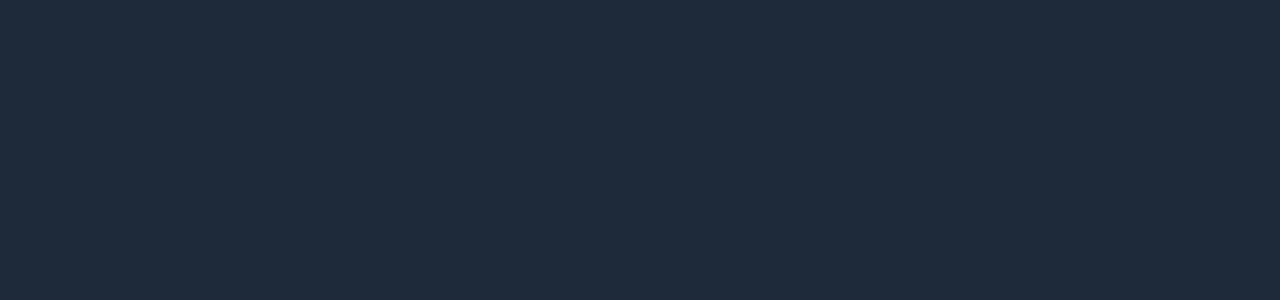
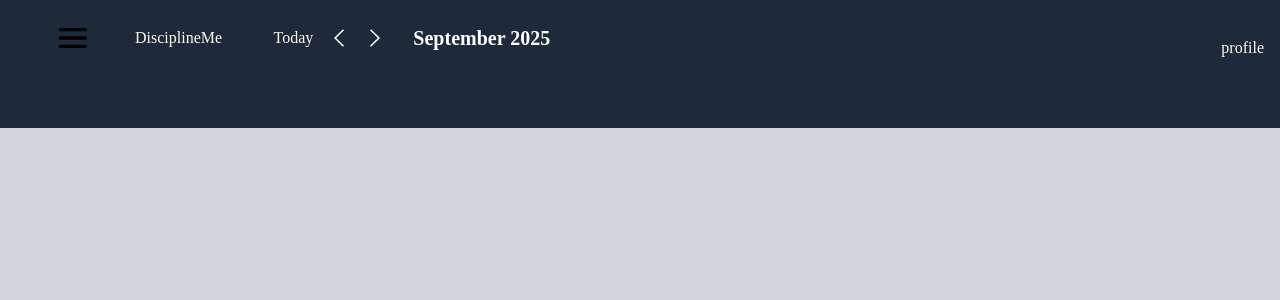
Before and after one commit to crynce/disciplineMe, a React (Vite) app: page / in a window 1280 px wide. Shown: the top 300 px of the page. Built offline with nearby package versions, Linux system fonts and the light colour scheme; a web font is replaced by a local one.

Commit message:
removed unused code

```diff
--- a/src/App.css
+++ b/src/App.css
@@ -1,7 +1,7 @@
 @import url("./assets//variables.css");
 
 .app-container {
-  width: 100vw;
+  /* width: 100vw; */
   height: clamp(700px, 100vh, 900px);
   min-width: max-content;
   background: hsla(276, 91%, 79%, 1);
--- a/src/App.tsx
+++ b/src/App.tsx
@@ -1,15 +1,15 @@
-import { useState } from "react";
+// import { useState } from "react";
 import "./App.css";
-import FormStep2 from "./components/FormStep2";
-import LoginForm from "./components/LoginForm";
-import Calendar from "./components/Calendar";
+// import FormStep2 from "./components/FormStep2";
+// import LoginForm from "./components/LoginForm";
+// import Calendar from "./components/Calendar";
 import CalendarDashboard from "./components/CalendarDashboard";
 
 function App() {
-  const [dropdownVisible, setDropdownVisible] = useState(false);
-  function handleDropdownToggle() {
-    setDropdownVisible((prev) => !prev);
-  }
+  // const [dropdownVisible, setDropdownVisible] = useState(false);
+  // function handleDropdownToggle() {
+  //   setDropdownVisible((prev) => !prev);
+  // }
   return (
     <>
       <div className="app-container ">
--- a/src/components/CalendarDashboard.tsx
+++ b/src/components/CalendarDashboard.tsx
@@ -1,9 +1,12 @@
-import React from "react";
+import DashboardNavContainer from "./DashboardNavContainer";
 
 export default function CalendarDashboard() {
   return (
-    <div className="bg-gray-800 w-[100vw] h-[100vh] text-amber-50">
-      <nav className="nav-container"></nav>
+    <div className="bg-gray-800 h-32 text-amber-50 ">
+      <div className="section1">
+        <DashboardNavContainer />
+      </div>
+      <div className="section2"></div>
     </div>
   );
 }
--- /dev/null
+++ b/src/components/CalendarLeftSidebar.tsx
@@ -0,0 +1,3 @@
+export default function CalendarLeftSidebar() {
+  return <div>CalendarLeftSidebar</div>;
+}
--- /dev/null
+++ b/src/components/DashboardNavContainer.tsx
@@ -0,0 +1,127 @@
+import { useState } from "react";
+import leftArrow from "../assets/left-arrow.svg";
+import rightArrow from "../assets/right-arrow.svg";
+import burgerSimple from "../assets/burger-simple.svg";
+const months = [
+  "January",
+  "February",
+  "March",
+  "April",
+  "May",
+  "June",
+  "July",
+  "August",
+  "September",
+  "October",
+  "November",
+  "December",
+];
+export default function DashboardNavContainer() {
+  const today = new Date();
+  const dateObj = {
+    today,
+    todaysDate: today.getDate(),
+    thisMonthFirstDay: new Date(
+      today.getFullYear(),
+      today.getMonth(),
+      1
+    ).getDay(),
+    thisMonth: today.getMonth(),
+    thisYear: today.getFullYear(),
+  };
+  //month state
+  const [dateState, setDateState] = useState(dateObj);
+  function handleLeftArr() {
+    if (dateState.thisMonth === 0) {
+      setDateState((prev) => ({
+        ...prev,
+        thisMonth: 11,
+        thisYear: prev.thisYear - 1,
+        thisMonthFirstDay: new Date(prev.thisYear - 1, 11, 1).getDay(),
+      }));
+    } else {
+      setDateState((prev) => ({
+        ...prev,
+        thisMonth: prev.thisMonth - 1,
+        thisMonthFirstDay: new Date(
+          prev.thisYear,
+          prev.thisMonth - 1,
+          1
+        ).getDay(),
+      }));
+    }
+  }
+  function handleRightArr() {
+    if (dateState.thisMonth === 11) {
+      setDateState((prev) => ({
+        ...prev,
+        thisMonth: 0,
+        thisYear: prev.thisYear + 1,
+        thisMonthFirstDay: new Date(prev.thisYear + 1, 0, 1).getDay(),
+      }));
+    } else {
+      setDateState((prev) => ({
+        ...prev,
+        thisMonth: prev.thisMonth + 1,
+        thisMonthFirstDay: new Date(
+          prev.thisYear,
+          prev.thisMonth + 1,
+          1
+        ).getDay(),
+      }));
+    }
+  }
+  return (
+    <nav className="nav-container">
+      <div className="nav-first">
+        <div className="burger-icon hover:bg-gray-700 cursor-pointer transition-colors rounded-lg center-text-grid active:bg-gray-600 transition-background-color p-2">
+          <img src={burgerSimple} alt="burger" height="40px" width="40px" />
+        </div>
+        <div className="general-padding-2 general-click p-2 box-border">
+          DisciplineMe
+        </div>
+      </div>
+      <div className="nav-second">
+        <div className="nav-second-first general-click general-padding-2">
+          Today
+        </div>
+        <div className="nav-second-second">
+          <div className="nav-second-second-calendar-nav">
+            <div className="flex items-center gap-3">
+              <div className="grid grid-cols-2">
+                <button
+                  onClick={handleLeftArr}
+                  className="general-click general-padding-2"
+                >
+                  <img
+                    src={leftArrow}
+                    alt=""
+                    height="20px"
+                    width="20px"
+                    className="invert"
+                  />
+                </button>
+                <button
+                  onClick={handleRightArr}
+                  className="general-click general-padding-2"
+                >
+                  <img
+                    src={rightArrow}
+                    alt=""
+                    height="20px"
+                    width="20px"
+                    className="invert"
+                  />
+                </button>
+              </div>
+              <p className="text-xl font-bold mb-4 text-white general-click general-padding-2">
+                {months[dateState?.thisMonth]} {dateState?.thisYear}
+              </p>
+            </div>
+          </div>
+        </div>
+      </div>
+      <div className="nav-third">profile</div>
+    </nav>
+  );
+}
--- a/src/index.css
+++ b/src/index.css
@@ -96,7 +96,26 @@
 }
 /* nav container */
 .nav-container {
-  @apply flex justify-between items-center p-4 bg-gray-800 text-amber-50;
+  @apply grid grid-cols-10 p-4;
+}
+.nav-first {
+  @apply flex items-center justify-evenly;
+  grid-column: span 2 / span 2;
+}
+.general-padding-2 {
+  @apply p-2;
+}
+.nav-second {
+  @apply flex items-center;
+  grid-column: span 3 / span 3;
+}
+.nav-third {
+  @apply flex items-center gap-4 justify-end;
+  grid-column: span 5 / span 5;
+  align-items: end;
+}
+.general-click {
+  @apply hover:bg-gray-700 cursor-pointer transition-colors rounded-lg active:bg-gray-600;
 }
 
 @layer utilities {
```
Also changed, not shown: src/assets/burger-simple.svg (added).
